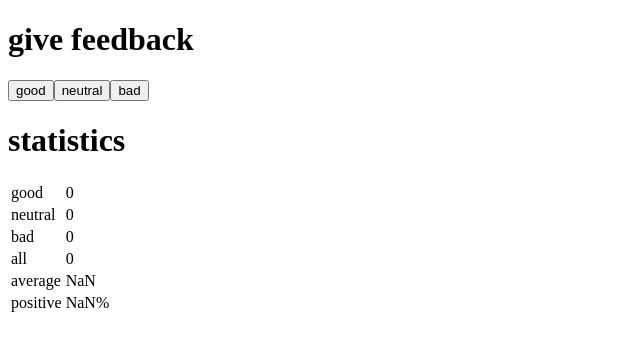
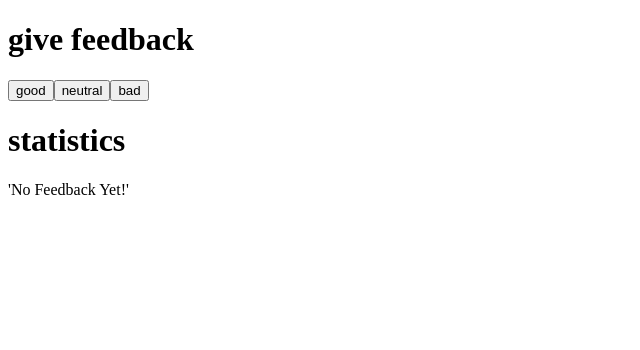
Before and after one commit to sharmila657/fullstackopen-exercises, a React (Vite) app in the folder part1/unicafe/: page / in a window 1280 px wide. Shown: the top 350 px of the page, without its empty margins (0-640 px from the left). Built offline with nearby package versions, Linux system fonts and the light colour scheme.

Commit message:
exercise 1.9 completed

```diff
--- a/part1/unicafe/src/App.jsx
+++ b/part1/unicafe/src/App.jsx
@@ -24,6 +24,7 @@ const App = () => {
   const addBad = (bad, setBad)=> () => {
     setBad(bad + 1);
   }
+  let check = good || neutral || bad
 
 
   return (
@@ -34,9 +35,13 @@ const App = () => {
       <MyButton someFunction = {addBad(bad,setBad)} text = {"bad"} />
 
       <Header title2={title2} />
-      <Statistics good = {good} neutral = {neutral} bad = {bad} />
+      {
+          check ? (
+            <Statistics good={good} neutral={neutral} bad={bad} />
+          ) : <p>'No Feedback Yet!'</p>
+        }
     </div>
   )
 }
 
-export default App
+export default App;
```
